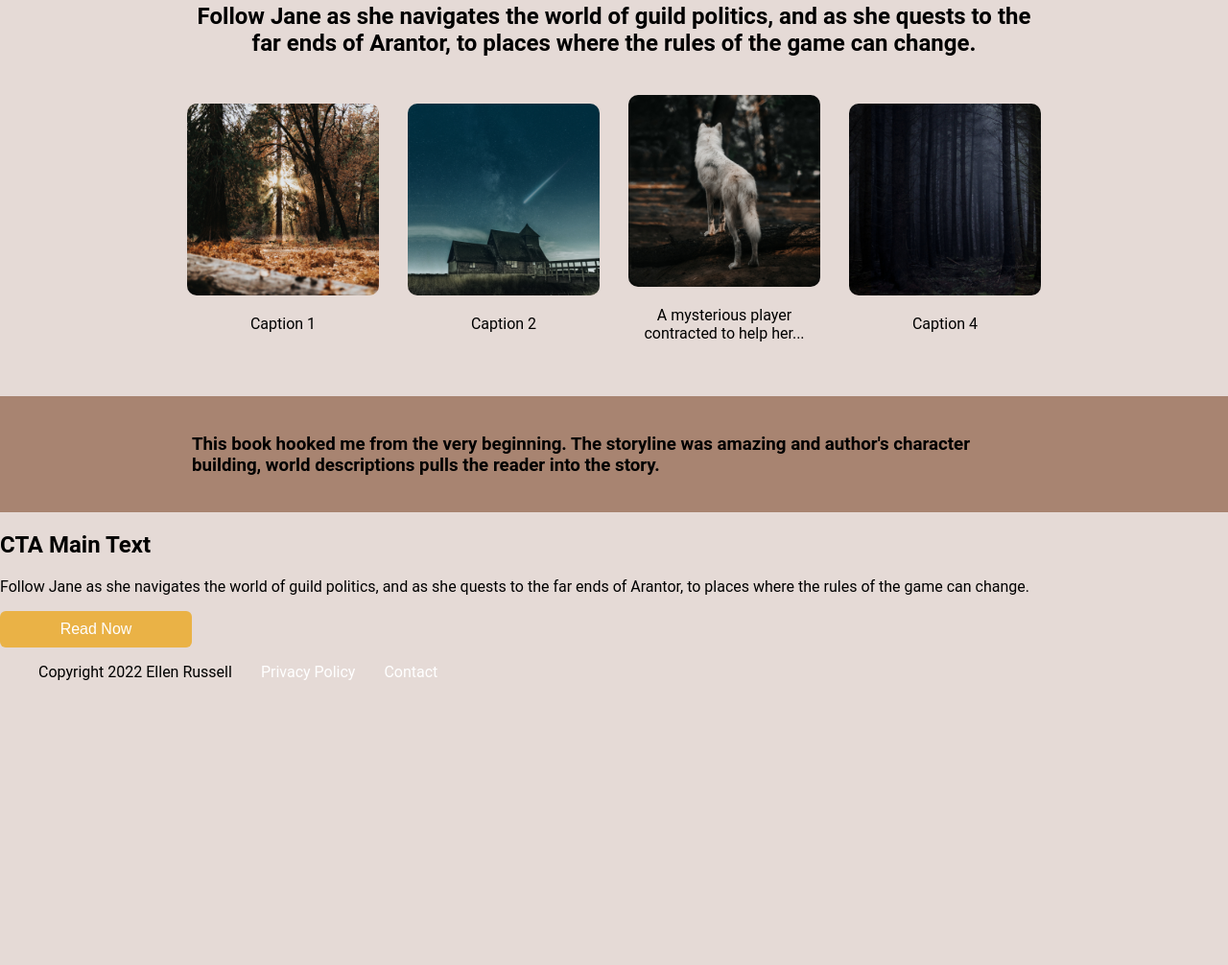
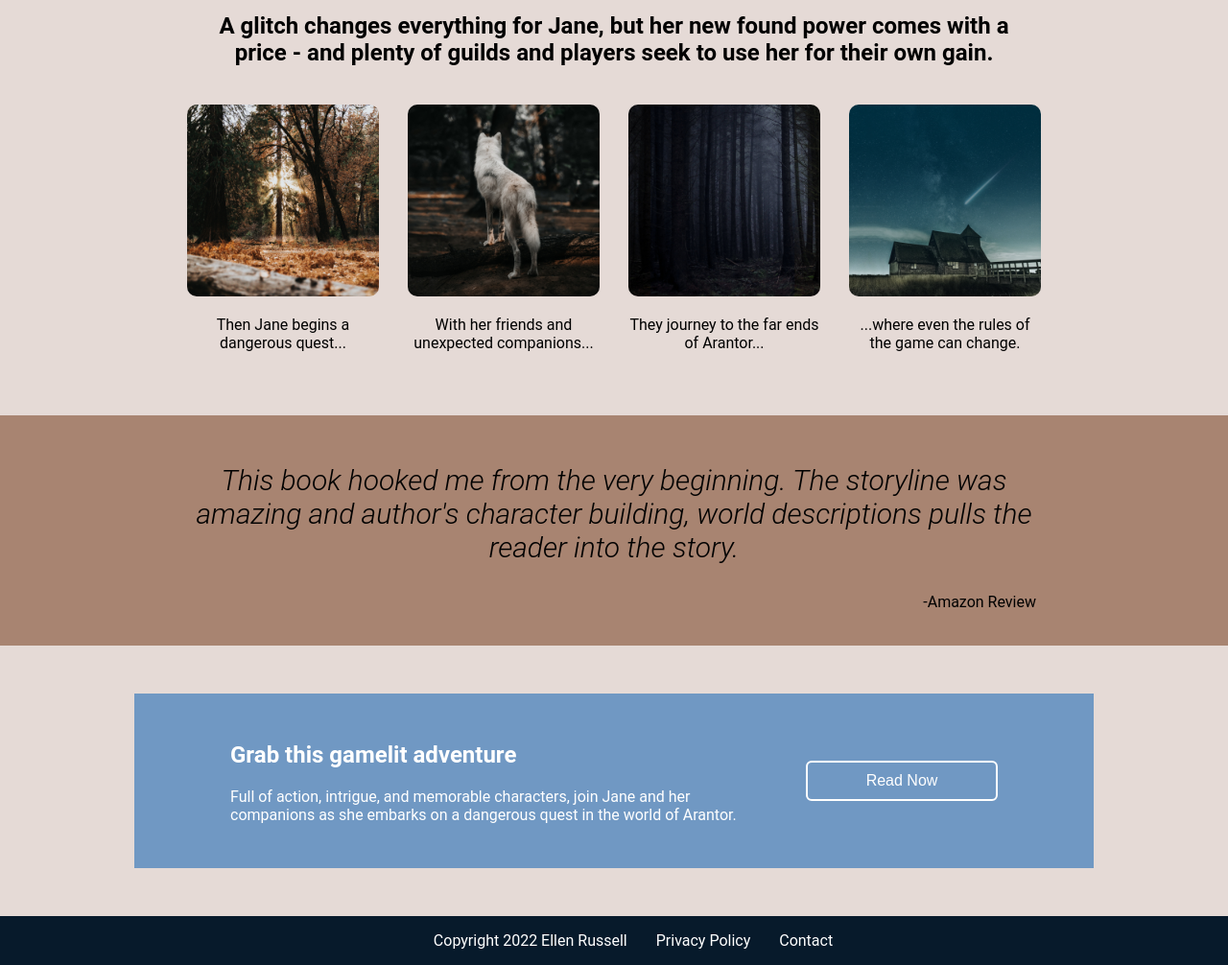
Before and after one commit to russellella/top-landing-page, a plain HTML site: page index.html in a window 1280 px wide. Shown: the part 432-1438 px from the top of the page at 96% size. Before the commit the page ends 1158 px from the top, so only its background shows below. Drawn offline with Linux system fonts and the light colour scheme.

Commit message:
Complete css and html -Completed css for the index page -Changed html (added divs, etc.) to work better with desired style -Updated button styling for both buttons on the page -Filled in missing text elements

```diff
--- a/index.html
+++ b/index.html
@@ -20,8 +20,8 @@
         </div>
     <div class="intro">
         <div class="intro1">
-        <h2>With the real world in ruins, Arantor is a virtual refuge</h2>
-        <p>A glitch changes everything for Jane, but her new found power comes with a price. Jane finds that there are plenty of guilds and players that will try to use her for their own gain.</p>
+        <h2>With the real world in ruins,<br> Arantor is a virtual refuge</h2>
+        <p>A virtual game world set in fantasy that anyone can play, but not everyone is equal. Jane has played for years but by no fault of her own is hamstrung compared to other players.</p>
         <button>Read Now</button>
         </div>
         <div class="intro2">
@@ -31,37 +31,43 @@
 </div>
 <div class="about">
     <div class="abouttext">
-    <h2>Follow Jane as she navigates the world of guild politics, and as she quests to the far ends of Arantor, to places where the rules of the game can change.</h2>
+    <h2>A glitch changes everything for Jane, but her new found power comes with a price - and plenty of guilds and players seek to use her for their own gain.</h2>
     </div>
     <div class="catalog">
     <div class="graphics">
     <img src="images/sqimage1.jpg" alt="Sun shining through the trees of a forest in fall">
-    <p>Caption 1</p>
+    <p>Then Jane begins a dangerous quest...</p>
+    </div>
+    <div class="graphics">
+    <img src="images/sqimage3.jpg" alt="White wolf in a forest">
+    <p>With her friends and unexpected companions...</p>
+    </div>
+    <div class="graphics">
+    <img src="images/sqimage4.jpg" alt="Gloomy forest with fog and trees">
+    <p>They journey to the far ends of Arantor...</p>
     </div>
     <div class="graphics">
     <img src="images/sqimage2.jpg" alt="Medieval building under a starry sky">
-    <p>Caption 2</p>
-    </div>
-    <div class="graphics">
-    <img src="images/sqimage3.jpg" alt="White wolf in a forest">
-    <p>A mysterious player contracted to help her...</p>
-    </div>
-    <div class="graphics">
-    <img src="images/sqimage4.jpg" alt="Gloomy forest with fog and trees">
-    <p>Caption 4</p>
+    <p>...where even the rules of the game can change.</p>
     </div>
     </div>
 </div>
 
 <div class="quote">
-<h3>This book hooked me from the very beginning. The storyline was amazing and author's character building, world descriptions pulls the reader into the story.</h3>
+<h3><em>This book hooked me from the very beginning. The storyline was amazing and author's character building, world descriptions pulls the reader into the story.</em></h3>
+<p>-Amazon Review</p>
 </div>
 
 <div class="cta">
-<h2>CTA Main Text</h2>
-<p>Follow Jane as she navigates the world of guild politics, and as she quests to the far ends of Arantor, to places where the rules of the game can change.</p>
-<button>Read Now</button>
-
+    <div class="ctabox">
+        <div class="ctatext">
+            <h2>Grab this gamelit adventure</h2>
+            <p>Full of action, intrigue, and memorable characters, join Jane and her companions as she embarks on a dangerous quest in the world of Arantor.</p>
+        </div>
+    <div class="ctabut">
+        <button>Read Now</button>
+    </div>
+    </div>
 </div>
 
 <div class="footer">
--- a/style.css
+++ b/style.css
@@ -52,7 +52,7 @@ a:hover, a:active {
     flex: 1;
 }
 
-button {
+.intro1 button {
     background-color: #eab246;
     border: none;
     color: white;
@@ -65,10 +65,8 @@ button {
     padding: 10px;
 }
 
-/* Need to add styling for buttons */
-button:hover, button:active {
+.intro1 button:hover, button:active {
     background-color: #a88471;
-
 }
 
 img[src="images/sqbookimage.png"] {
@@ -80,7 +78,7 @@ img[src="images/sqbookimage.png"] {
 }
 
 .about {
-    padding: 20px 200px;
+    padding: 30px 200px;
     text-align: center;
 }
 
@@ -104,5 +102,57 @@ img[src="images/sqbookimage.png"] {
 .quote {
     background-color: #a88471;
     padding: 20px 200px;
-    text-emphasis-style: ;
+    text-align: right;
 }
+
+h3 {
+    font-weight: 300;
+    font-size: 30px;
+    text-align: center;
+}
+
+.cta {
+    display: flex;
+    justify-content: center;
+    align-items: center;
+}
+
+.ctabox {
+    background-color: #7098c3;
+    color: white;
+    display: flex;
+    max-width: 800px;
+    flex: 1;
+    padding: 30px 100px;
+    margin: 50px 0px;
+    align-items: center;
+    gap: 30px;
+}
+
+
+.ctabox button {
+    background-color: #7098c3;
+    color: white;
+    border: 2px solid white;
+    text-align: center;
+    text-decoration: none;
+    font-size: 16px;
+    border-radius: 6px;
+    transition-duration: 0.4s;
+    width: 200px;
+    padding: 10px;
+    margin-left: auto;
+
+}
+
+.ctabox button:hover, button:active {
+    background-color: #a88471;
+
+}
+
+.footer {
+    background-color: #071a2b;
+    color: white;
+    display: flex;
+    justify-content: space-evenly;
+}
```
